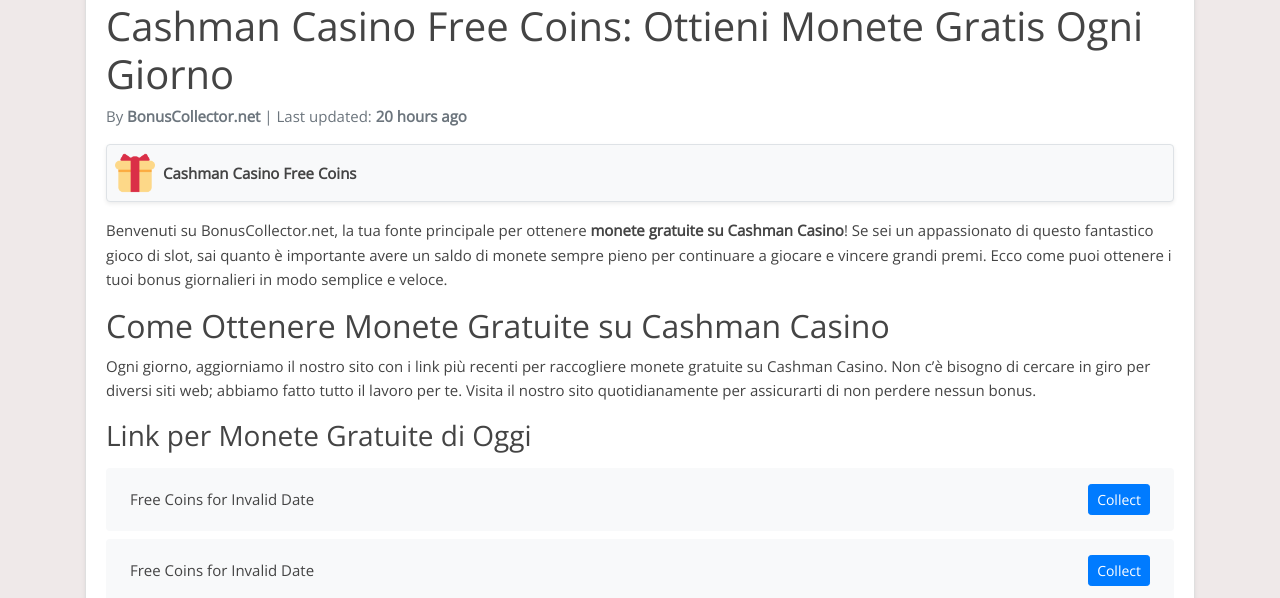
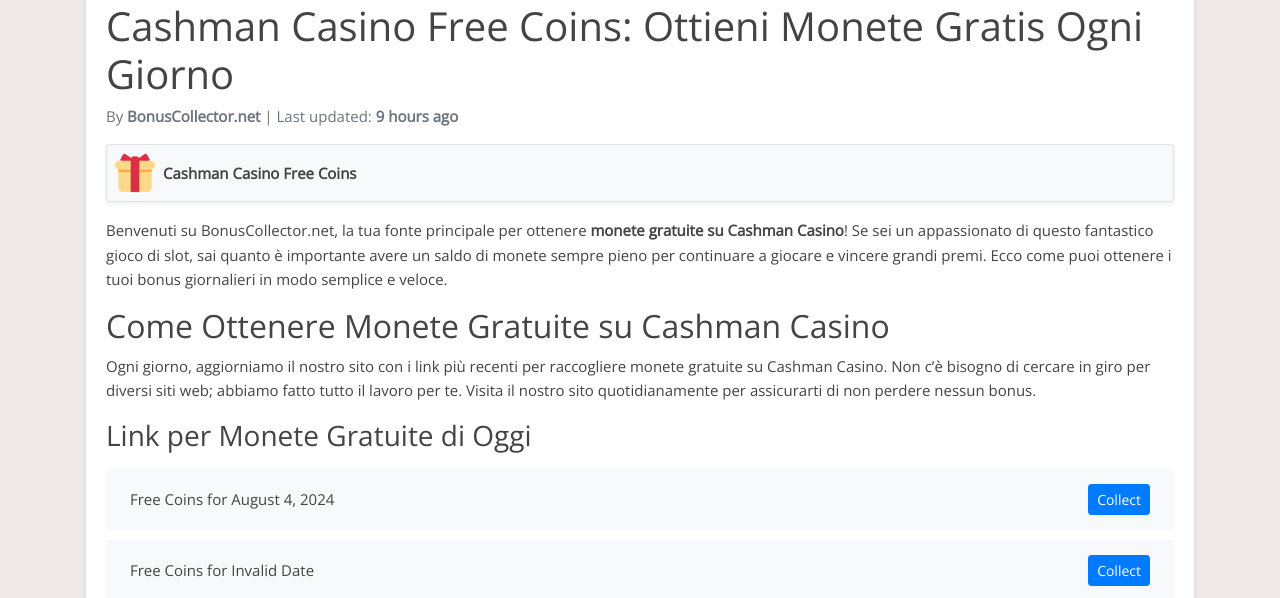
Before and after one commit to Prollad99/bs-net, a Jekyll site: the page built from it/_posts/2024-07-23-cashman-casino.md, in a window 1280 px wide and 900 px high. Shown: the part 142-740 px from the top of the window. Built offline with Jekyll 4.4.1, drawn with Linux system fonts in a browser that asks for light colours; nearby versions of some CDN libraries; comment, search, counter and statistics services are not loaded.

Commit message:
Update cashman-casino reward links and last modified date

```diff
--- a/_data/include_files.yml
+++ b/_data/include_files.yml
@@ -41,7 +41,7 @@
   last_modified: 2024-08-04 06:23:50
 
 cashman-casino.html:
-  last_modified: 2024-08-04 06:23:51
+  last_modified: 2024-08-04 18:07:45
 
 pop-slots.html:
   last_modified: 2024-08-04 12:47:03
--- a/_includes/cashman-casino.html
+++ b/_includes/cashman-casino.html
@@ -1,4 +1,8 @@
 <ul class="list-group mt-3 mb-4">
+  <li class="list-group-item d-flex justify-content-between align-items-center">
+    <span>Free Coins for August 4, 2024</span>
+    <a href="https://bit.ly/4cM2T0A" class="btn btn-primary btn-sm">Collect</a>
+  </li>
   <li class="list-group-item d-flex justify-content-between align-items-center">
     <span>Free Coins for Invalid Date</span>
     <a href="https://bit.ly/3Lrl93f" class="btn btn-primary btn-sm">Collect</a>
@@ -395,8 +399,4 @@
     <span>Free Coins for Invalid Date</span>
     <a href="https://bit.ly/3xrXOKV" class="btn btn-primary btn-sm">Collect</a>
   </li>
-  <li class="list-group-item d-flex justify-content-between align-items-center">
-    <span>Free Coins for Invalid Date</span>
-    <a href="https://bit.ly/3J4UoAB" class="btn btn-primary btn-sm">Collect</a>
-  </li>
 </ul>
```
Also changed, not shown: links-json/cashman-casino.json (+4 -3 lines).
